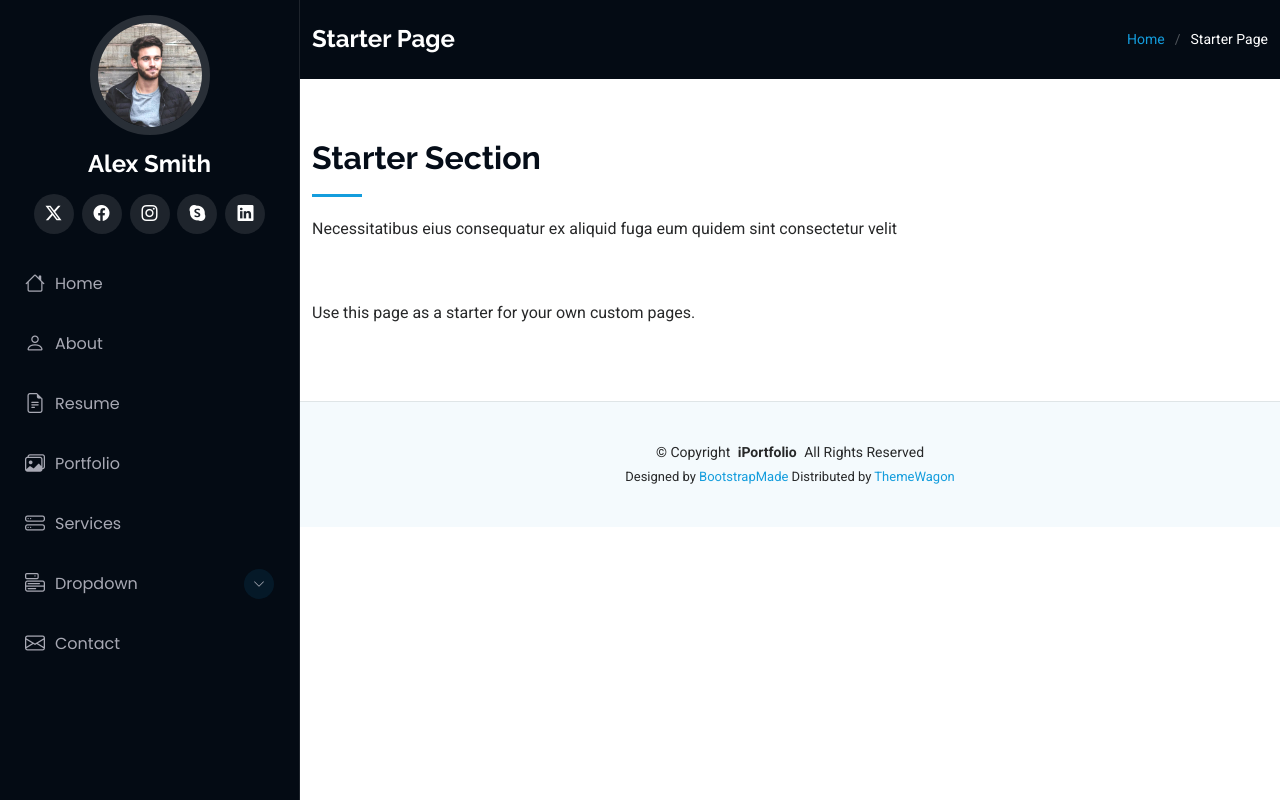
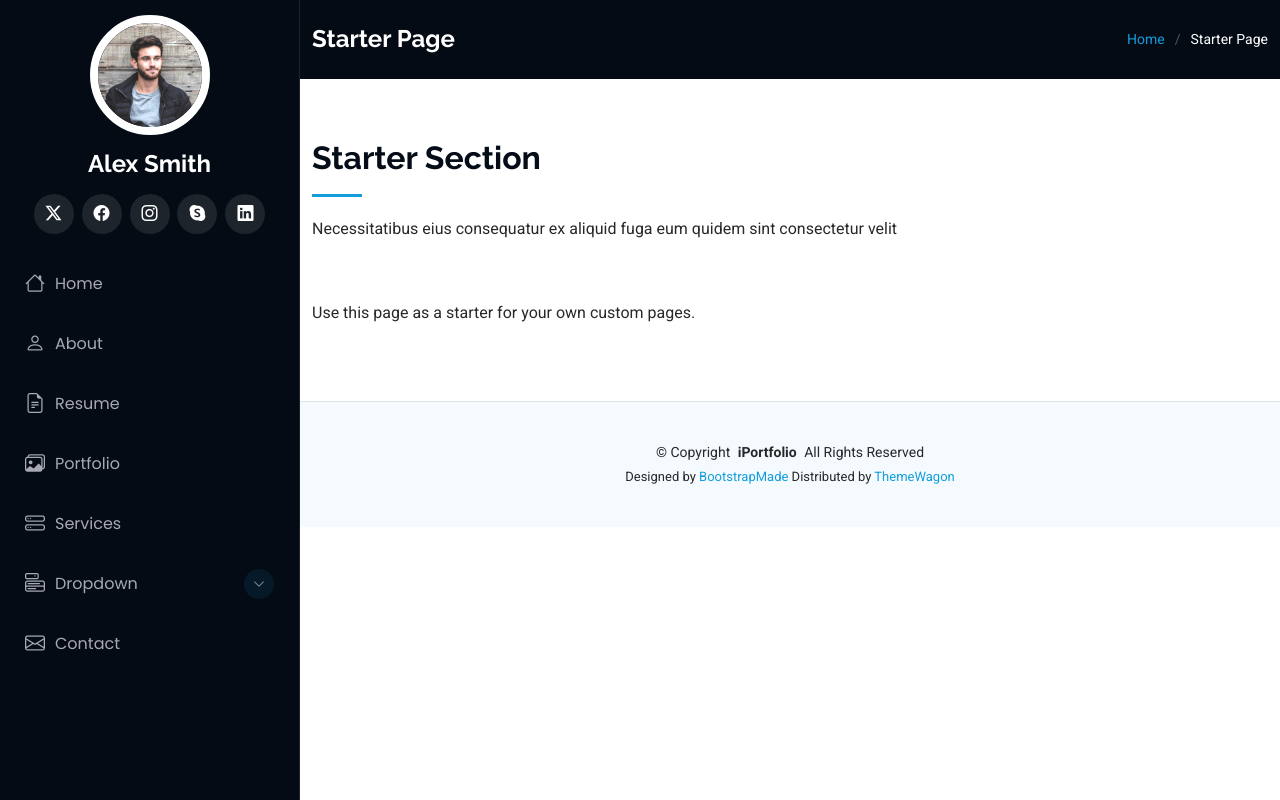
Before and after one commit to kashan-123/portfolio, a PHP site: page /starter-page.html in a window 1280 px wide. Run offline with PHP 8.4, Linux system fonts and the light colour scheme.

Commit message:
Update main.css
vcbgb

```diff
--- a/assets/css/main.css
+++ b/assets/css/main.css
@@ -161,7 +161,7 @@ h6 {
   margin: 15px auto;
   display: block;
   width: 120px;
-  border: 8px solid color-mix(in srgb, var(--default-color), transparent 85%);
+border: 8px solid #ffffff;
 }
 
 .header .logo {
```
